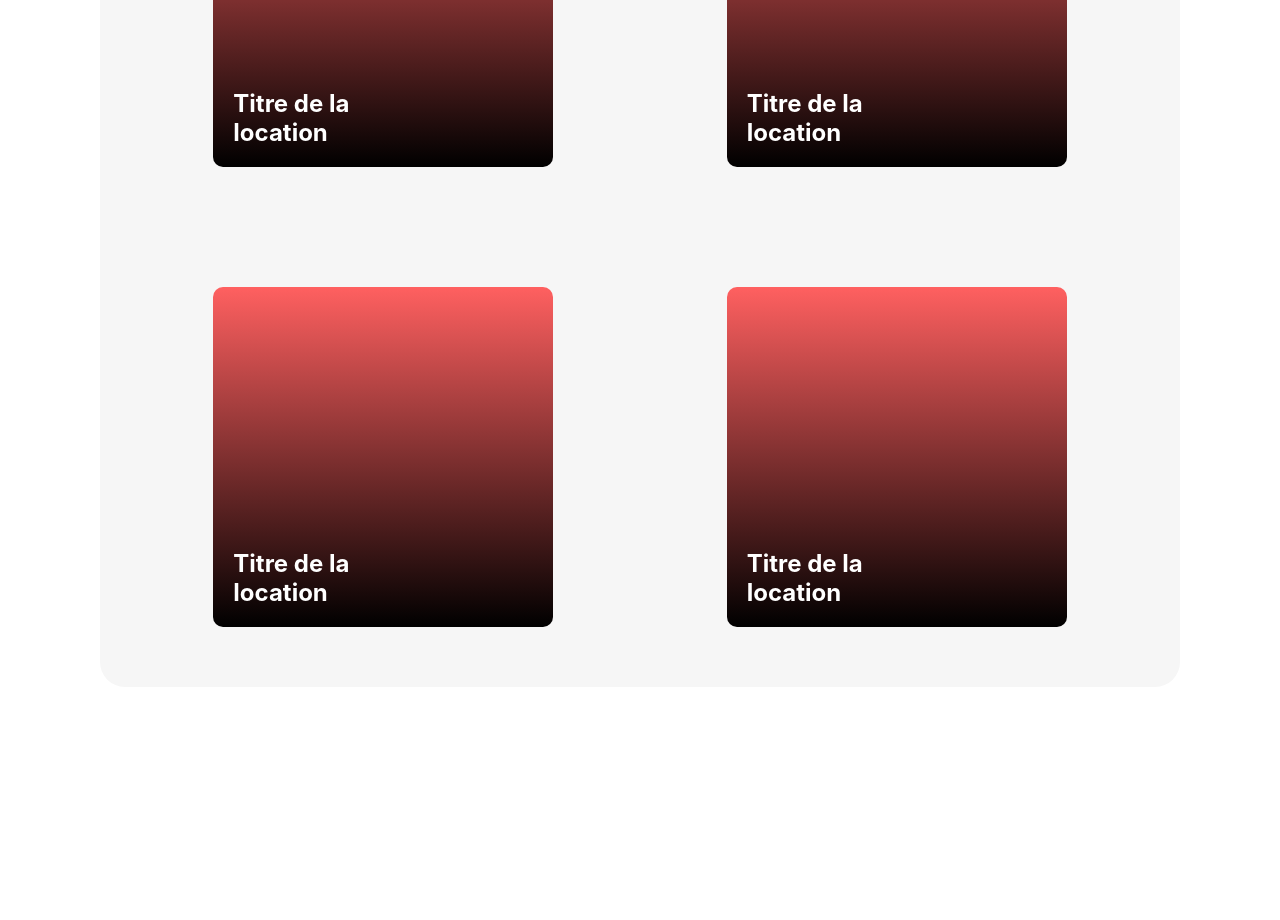
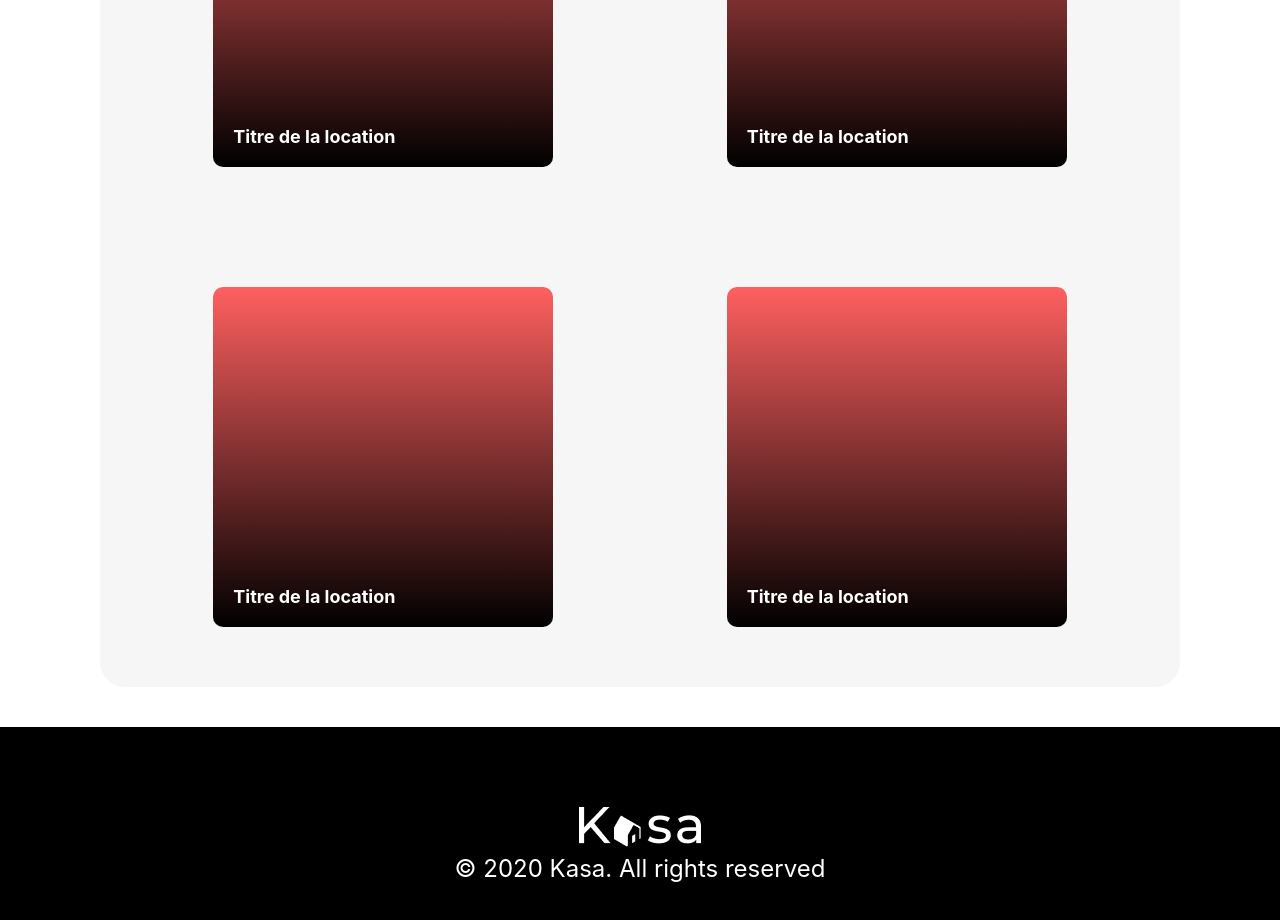
Before and after one commit to VGrolleau/kasa, a React (Create React App) app: page / in a window 1280 px wide. Shown: the part 1140-2060 px from the top of the page. Before the commit the page ends 1827 px from the top, so only its background shows below. Built offline with nearby package versions, Linux system fonts and the light colour scheme.

Commit message:
Finish footer

```diff
--- /dev/null
+++ b/src/components/Footer/index.jsx
@@ -0,0 +1,13 @@
+import KasaLogoWhite from '../../assets/logo-white.png'
+import '../../utils/styles/Footer.css'
+
+function Footer() {
+    return (
+        <footer>
+            <img src={KasaLogoWhite} alt="Logo Kasa white" />
+            <p>© 2020 Kasa. All rights reserved</p>
+        </footer>
+    )
+}
+
+export default Footer
--- a/src/pages/Home/index.jsx
+++ b/src/pages/Home/index.jsx
@@ -2,6 +2,7 @@ import '../../utils/styles/Home.css';
 import Header from '../../components/Header';
 import Banner from '../../components/Banner';
 import Cards from '../../components/Cards';
+import Footer from '../../components/Footer';
 
 function Home() {
   return (
@@ -9,6 +10,7 @@ function Home() {
       <Header />
       <Banner />
       <Cards />
+      <Footer />
     </div>
   );
 }
--- a/src/utils/styles/Card.css
+++ b/src/utils/styles/Card.css
@@ -14,4 +14,5 @@
   bottom: 20px;
   left: 20px;
   margin: 0;
+  font-size: 18px;
 }
--- a/src/utils/styles/Cards.css
+++ b/src/utils/styles/Cards.css
@@ -1,6 +1,6 @@
 .cards {
   background-color: #f6f6f6;
-  margin: 0 100px;
+  margin: 0 100px 40px;
   border-radius: 25px;
   display: flex;
   flex-wrap: wrap;
--- /dev/null
+++ b/src/utils/styles/Footer.css
@@ -0,0 +1,16 @@
+footer {
+  height: 200px;
+  display: flex;
+  flex-direction: column;
+  align-items: center;
+  justify-content: center;
+  background-color: black;
+  color: white;
+  position: relative;
+}
+
+footer p {
+  position: absolute;
+  bottom: 20px;
+  font-size: 24px;
+}
```
Also changed, not shown: src/assets/logo-white.png (added).
